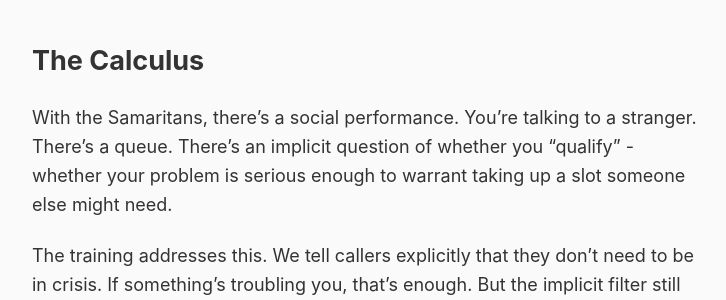
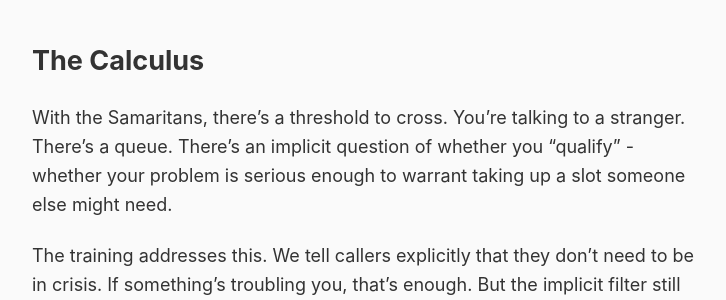
Before and after one commit to rob137/rob137.github.io, a Jekyll site: the page built from _posts/2026-01-08-no-hesitation.md, in a window 1280 px wide and 900 px high, scrolled down 474 px. Shown: the part 153-453 px from the top of the window, without its empty margins (275-1001 px from the left). Built offline with Jekyll 4.4.1, drawn with Linux system fonts in a browser that asks for light colours.

Commit message:
Replace 'social performance' with 'threshold to cross'
Less dismissive of the interaction.

Co-Authored-By: Claude Opus 4.5 <noreply@anthropic.com>

```diff
--- a/_posts/2026-01-08-no-hesitation.md
+++ b/_posts/2026-01-08-no-hesitation.md
@@ -18,7 +18,7 @@ So I talked to an LLM instead.
 
 ## The Calculus
 
-With the Samaritans, there's a social performance. You're talking to a stranger. There's a queue. There's an implicit question of whether you "qualify" - whether your problem is serious enough to warrant taking up a slot someone else might need.
+With the Samaritans, there's a threshold to cross. You're talking to a stranger. There's a queue. There's an implicit question of whether you "qualify" - whether your problem is serious enough to warrant taking up a slot someone else might need.
 
 The training addresses this. We tell callers explicitly that they don't need to be in crisis. If something's troubling you, that's enough. But the implicit filter still operates. People class themselves out before they ever dial.
 
```
